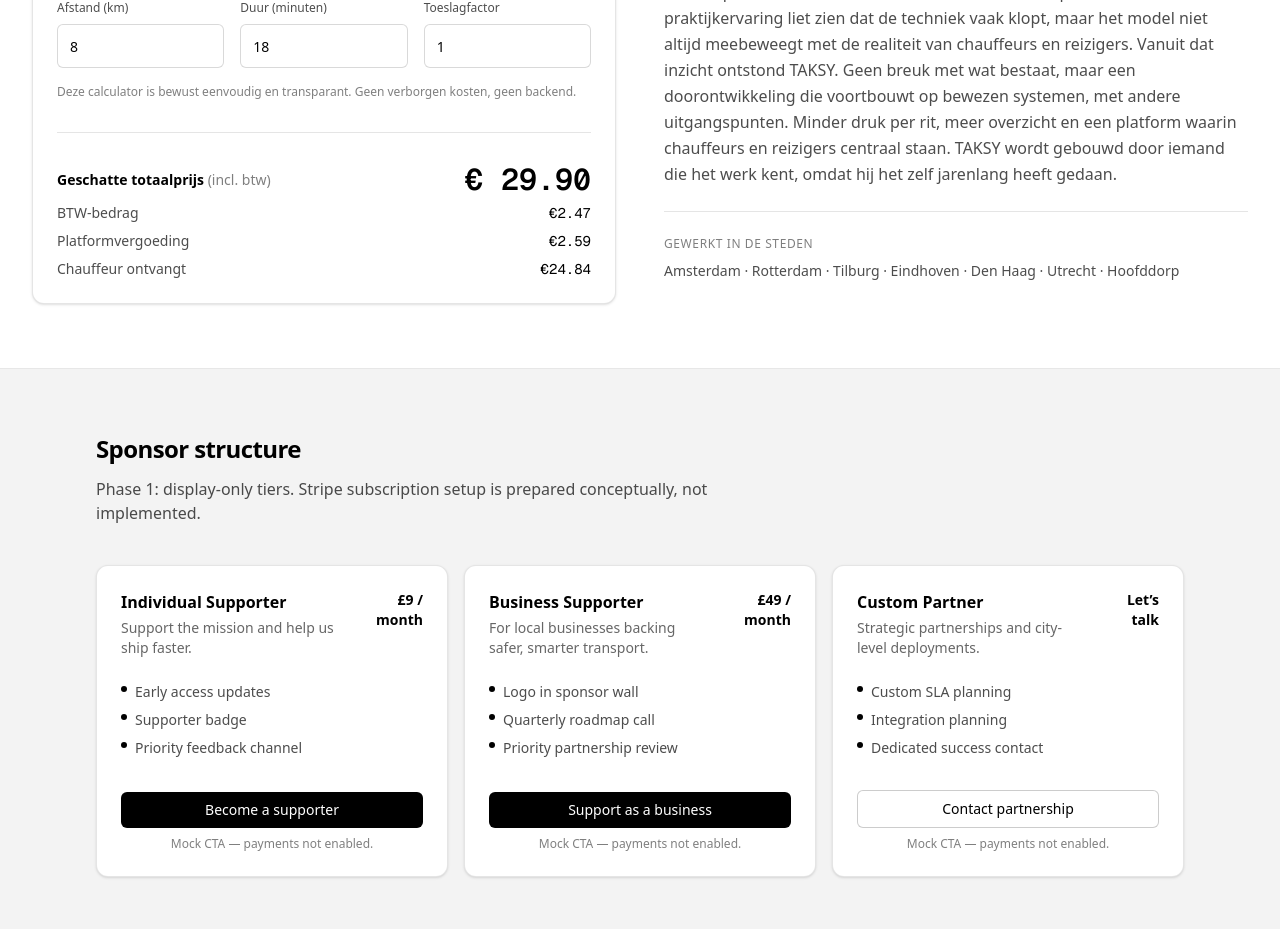
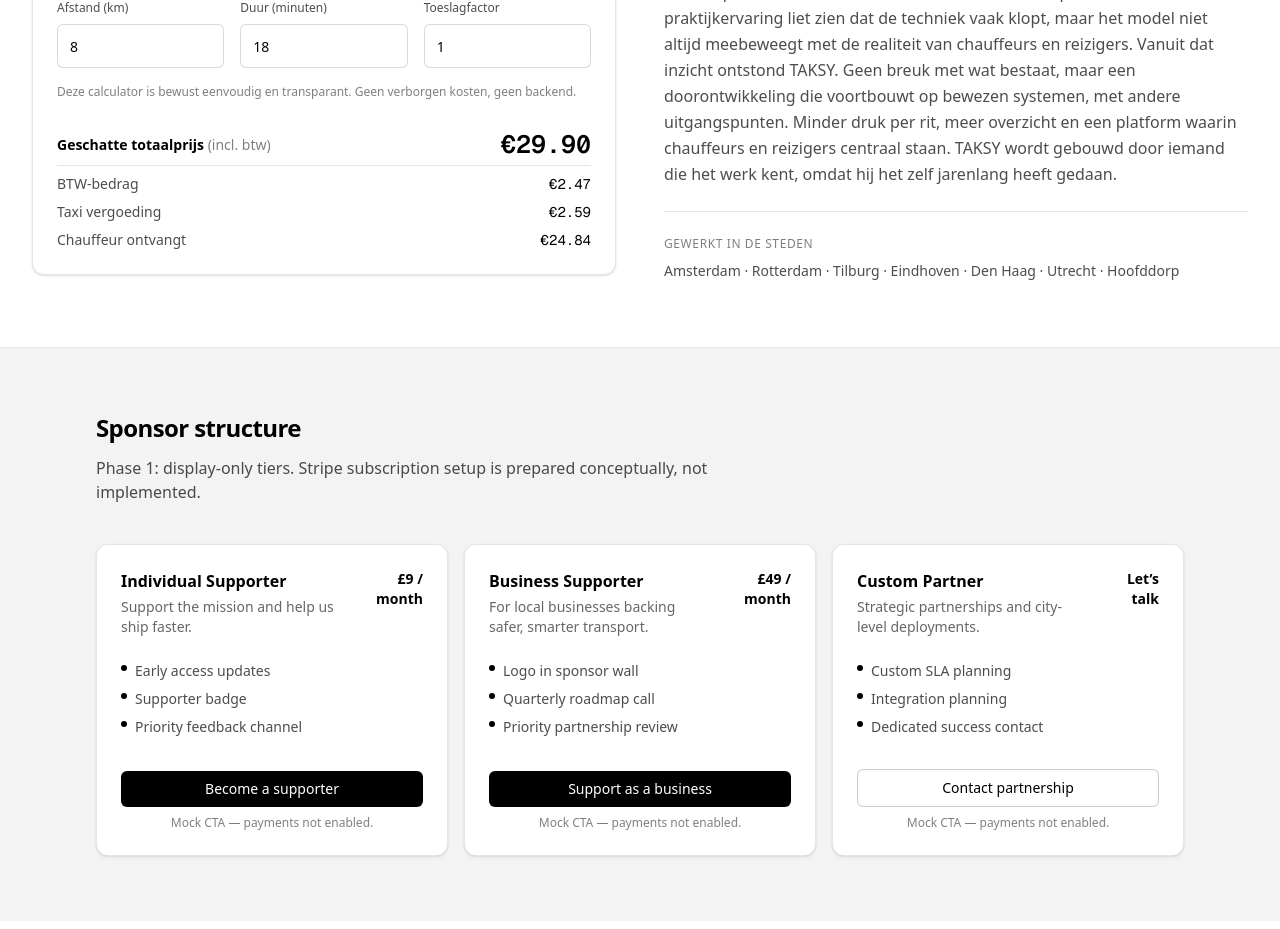
Before and after one commit to Taksyeu/Taksy, a Next.js app: page / in a window 1280 px wide. Shown: the part 3040-3969 px from the top of the page. Built offline with nearby package versions, Linux system fonts and the light colour scheme.

Commit message:
Calculator visual refinement + Taxi vergoeding rename

```diff
--- a/src/components/landing/FareCalculator.tsx
+++ b/src/components/landing/FareCalculator.tsx
@@ -74,8 +74,6 @@ export function FareCalculator() {
         Deze calculator is bewust eenvoudig en transparant. Geen verborgen kosten, geen backend.
       </p>
 
-      <div className="mt-8 h-px w-full bg-black/10" />
-
       {/* Price breakdown */}
       <div className="mt-8">
         <div className="mt-6 grid gap-2 text-sm text-black/70">
@@ -84,12 +82,15 @@ export function FareCalculator() {
               <span className="font-semibold text-black">Geschatte totaalprijs</span>{' '}
               <span className="font-normal text-black/50">(incl. btw)</span>
             </span>
-            <span className="font-mono text-[30px] font-semibold leading-none text-black">
-              € {Number(ritprijs).toFixed(2)}
+            <span className="font-mono text-[20px] font-semibold leading-none text-black lg:text-[25px]">
+              €{Number(ritprijs).toFixed(2)}
             </span>
           </div>
+
+          <div className="h-px w-full bg-black/10" />
+
           <Row label="BTW-bedrag" value={`€${Number(btw).toFixed(2)}`} />
-          <Row label="Platformvergoeding" value={`€${Number(platformvergoeding).toFixed(2)}`} />
+          <Row label="Taxi vergoeding" value={`€${Number(platformvergoeding).toFixed(2)}`} />
           <Row label="Chauffeur ontvangt" value={`€${Number(chauffeurOntvangt).toFixed(2)}`} />
         </div>
       </div>
```
